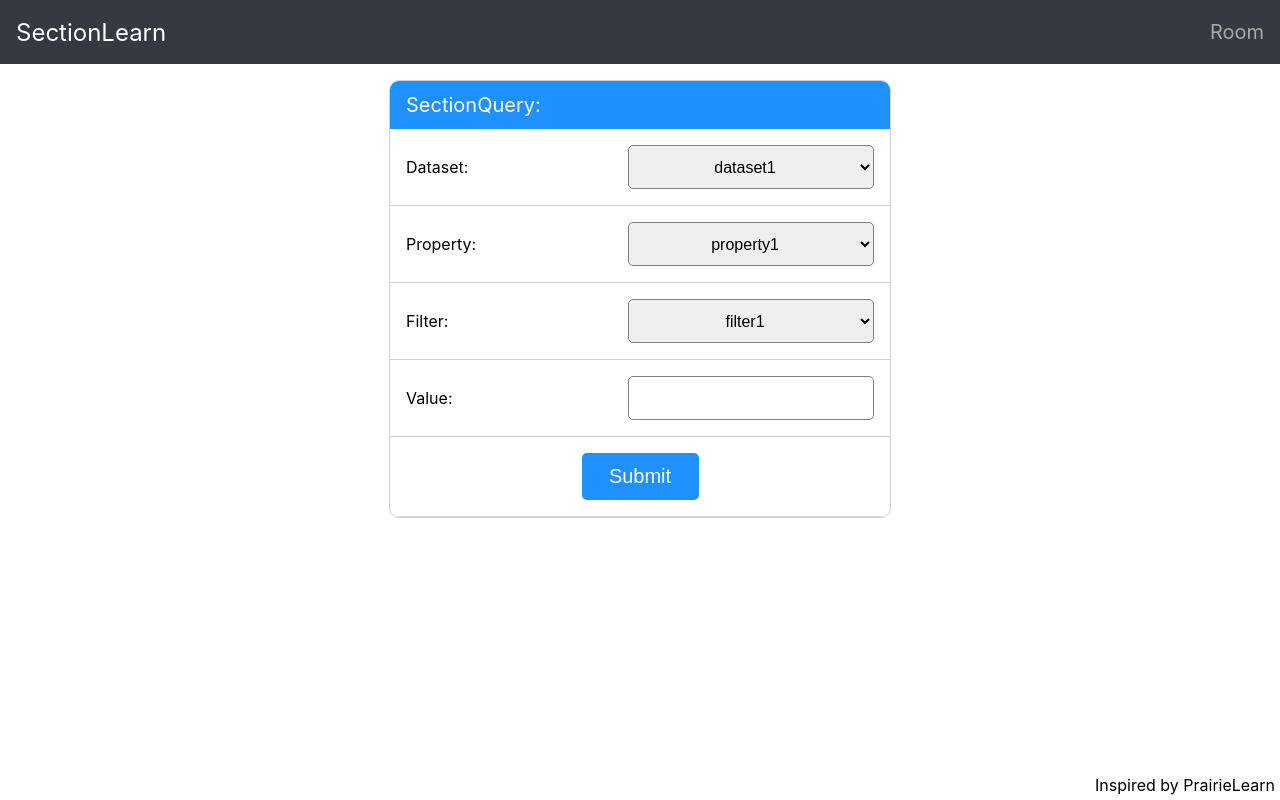
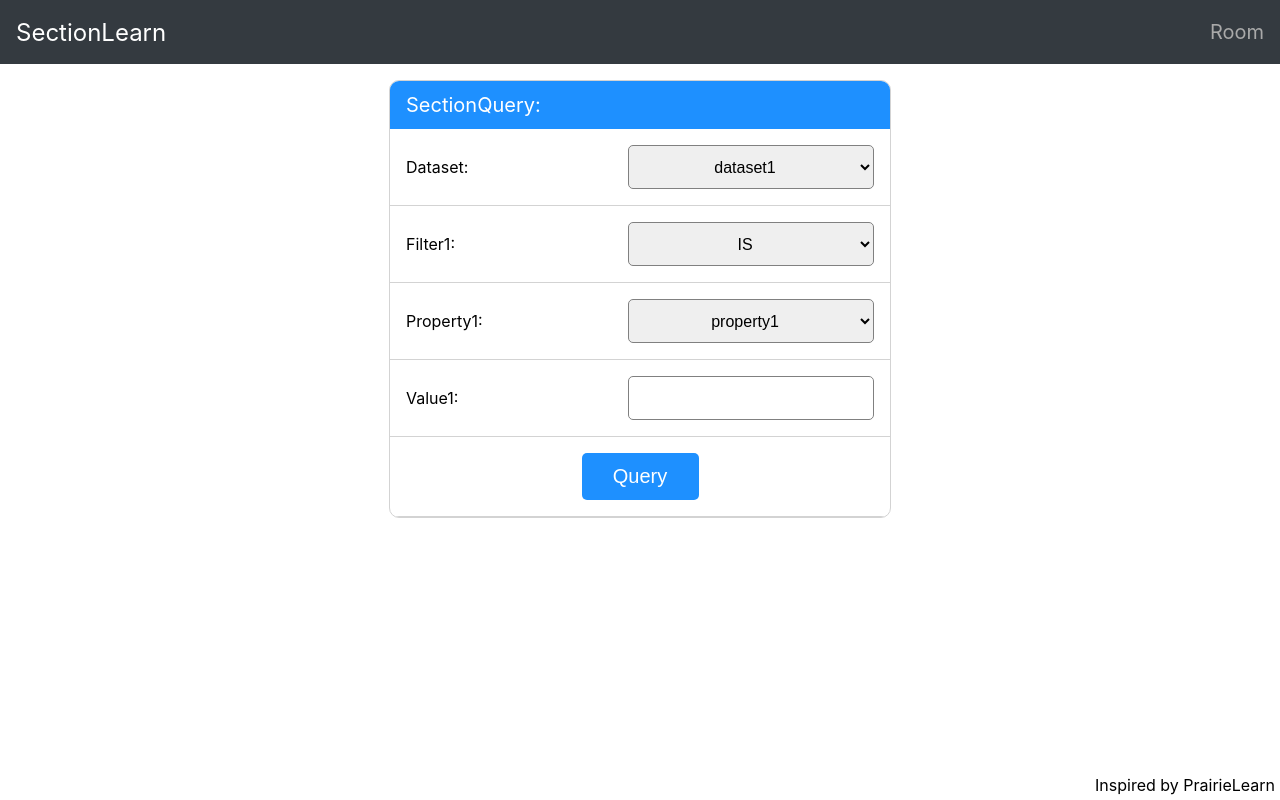
Before and after one commit to caelebk/UBCinsights, a React (Create React App) app in the folder frontend/: page / in a window 1280 px wide. Built offline with nearby package versions, Linux system fonts and the light colour scheme.

Commit message:
Created frontend - need to remove console logs

```diff
--- a/frontend/src/App.tsx
+++ b/frontend/src/App.tsx
@@ -6,11 +6,12 @@ import "./App.scss";
 function App() {
 	const states = ["Section", "Room"]
 	const [state, setState] = useState(states[0]);
+	const values: Map<string, string> = new Map<string, string>();
 
   return (
 	<div className="App">
 		<Navigation state={state} states={states} setState={setState} />
-		<Query state={state}></Query>
+		<Query key={state} state={state} values={values}></Query>
 		<span className="footer">Inspired by PrairieLearn</span>
 	</div>
   );
--- a/frontend/src/pages/Query.tsx
+++ b/frontend/src/pages/Query.tsx
@@ -1,32 +1,91 @@
 import "./Query.scss";
+import {useState} from "react";
 
 interface Props {
 	state: string
+	values: Map<string, string>;
 }
 
 interface Options {
 	[key: string]: string[];
 }
 
-
 function Query(props: Props) {
 	const placeholderDataset: string[] = ["dataset1", "dataset2", "dataset3"];
 	const placeholderProperty: string[] = ["property1", "property2", "property3"];
-	const placeholderFilter: string[] = ["filter1", "filter2", "filter3"];
-	const receivedOptions: Options = {
+	const filters: string[] = ["IS", "GT", "LT", "EQ", "AND", "OR"];
+	const singularFilters: string[] = ["IS", "GT", "LT", "EQ"];
+ 	const defaultOptions: Options = {
 		Dataset: placeholderDataset,
+		Filter1: filters,
+	};
+	const oneFilter: Options = {
+		Property: placeholderProperty
+	};
+	const multipleFilterTemplate: Options = {
+		Filter: singularFilters,
 		Property: placeholderProperty,
-		Filter: placeholderFilter
-	}
+	};
+
+	const [multipleFilter, setMultipleFilter] = useState(false);
+
+	const handleFirstFilter = (event: React.ChangeEvent<HTMLSelectElement>) => {
+		const value: string = event?.target?.value;
+		const name: string = event?.target?.name;
+		console.log(name);
+		if (name !== "Dataset") {
+			if (value && (value === "AND" || value === "OR")) {
+				setMultipleFilter(true);
+			} else {
+				if (multipleFilter) {
+					setMultipleFilter(false);
+					const dataset = props.values.get("Dataset");
+					const filter1 = props.values.get("Filter1");
+					props.values.clear();
+					if (filter1) {
+						props.values.set("Filter1", filter1);
+					}
+					if (dataset) {
+						props.values.set("Dataset", dataset);
+					}
+				}
+			}
+		}
+		props.values.set(name, value);
+		console.log(props.values);
+	};
+
+	const handleDropdownFilter = (event: React.ChangeEvent<HTMLSelectElement>) => {
+		const value: string = event?.target?.value;
+		const name: string = event?.target?.name;
+		props.values.set(name, value);
+		console.log(props.values);
+	};
+
+	const handleInputFilter = (event: React.ChangeEvent<HTMLInputElement>) => {
+		const value: string = event?.target?.value;
+		const name: string = event?.target?.name;
+		props.values.set(name, value);
+		console.log(props.values);
+	};
+
 	const createOption = (option: string) => {
 		return <option className="option" value={option}>{option}</option>
-	}
+	};
 
-	const createSelect = (name: string, list: string[]) => {
+	const createSelect = (name: string, list: string[],
+						  changeHandler: (event: React.ChangeEvent<HTMLSelectElement>) => any) => {
+		if (name !== "Filter1" && name !== String("Dataset")) {
+			props.values.set(name, list[0]);
+		} else {
+			if (!props.values.has(name)) {
+				props.values.set(name, list[0]);
+			}
+		}
 		return (
 			<li className={"query" + name}>
 				<span className="label">{name}:</span>
-				<select className="selector" name={name}>
+				<select className="selector" name={name} onChange={changeHandler} key={name}>
 					{
 						list.map((value: string) => {
 							return createOption(value);
@@ -35,9 +94,41 @@ function Query(props: Props) {
 				</select>
 			</li>
 		);
-	}
+	};
+
+	const createFilterSelect = (options: Options[]) => {
+		return (
+			<div>
+				{
+					options.map((option: Options, index: number) => {
+						const adder: number = options.length > 1 ? 2 : 1;
+						props.values.set("Value" + (index + adder), "");
+						return (
+							<div>
+								{
+									Object.keys(option).map((key: string) => {
+										const name: string = key + (index + adder);
+										return createSelect(name, option[key],
+											handleDropdownFilter);
+									})
+								}
+								<li className="queryValue">
+									<span className="label">Value{index + adder}:</span>
+									<input type="text" className="selector" defaultValue=""
+										   name={"Value" + (index + adder)} onChange = {handleInputFilter}
+									key={"Value" + (index + adder)}/>
+								</li>
+							</div>
+						);
+					})
+				}
+			</div>
+
+		);
+	};
+
 	return (
-		<div key={props.state}>
+		<div>
 			<div className="query queryOptions">
 				<div className="queryHeader">
 					<span className="queryTitle">{props.state}Query:</span>
@@ -45,16 +136,16 @@ function Query(props: Props) {
 				<div className="queryContent">
 					<ul className="queryFilterList">
 						{
-							Object.keys(receivedOptions).map((key: string) => {
-								return createSelect(key, receivedOptions[key]);
+							Object.keys(defaultOptions).map((key: string) => {
+								return createSelect(key, defaultOptions[key], handleFirstFilter);
 							})
 						}
-						<li className="queryValue">
-							<span className="label">Value:</span>
-							<input type="text" className="selector" name="value"/>
-						</li>
-						<li className="querySubmit">
-							<button>Submit</button>
+						{
+							multipleFilter ? createFilterSelect([multipleFilterTemplate, multipleFilterTemplate])
+							 : createFilterSelect([oneFilter])
+						}
+						<li className="querySubmit" onClick={()=>console.log(convertMapToJSON(props.values))}>
+							<button>Query</button>
 						</li>
 					</ul>
 				</div>
@@ -68,4 +159,53 @@ function Query(props: Props) {
 	);
 }
 
+interface QueryObject {
+	[key: string]: any;
+}
+function convertMapToJSON(map: Map<string, string>): object {
+	let json: QueryObject = {}
+	const filter = map.get("Filter1");
+	const property = map.get("Property1");
+	const value = map.get("Value1");
+	const dataset = map.get("Dataset");
+	if (map.size === 4) {
+		if (filter && property && value && dataset) {
+			const keyValue = dataset + "_" + property;
+			const comparator: QueryObject = {};
+			comparator[keyValue] = !isNaN(Number(value)) ? Number(value) : value;
+			const filterComparator: QueryObject = {};
+			filterComparator[filter] = comparator;
+			json["WHERE"] = filterComparator;
+		} else {
+
+		}
+	} else if (map.size === 10) {
+		const filter2 = map.get("Filter2");
+		const property2 = map.get("Property2");
+		const value2 = map.get("Value2");
+		const filter3 = map.get("Filter3");
+		const property3 = map.get("Property3");
+		const value3 = map.get("Value3");
+		const validateUndefined = filter && dataset && filter2 && property2 && value2 && property3 && value3 && filter3;
+		if (validateUndefined) {
+			const comparator1: QueryObject = {};
+			const comparator2: QueryObject = {};
+			comparator1[dataset + "_" + property2] = !isNaN(Number(value2)) ? Number(value2) : value2;
+			comparator2[dataset + "_" + property3] = !isNaN(Number(value3)) ? Number(value3) : value3;
+			const filterComparator1: QueryObject = {};
+			const filterComparator2: QueryObject = {};
+			filterComparator1[filter2] = comparator1;
+			filterComparator2[filter3] = comparator2;
+			const filterAggregator: QueryObject = {};
+			filterAggregator[filter] = [filterComparator1, filterComparator2];
+			json["WHERE"] = filterAggregator;
+		} else {
+
+		}
+	} else {
+
+	}
+	return json;
+}
+
 export default Query;
```
